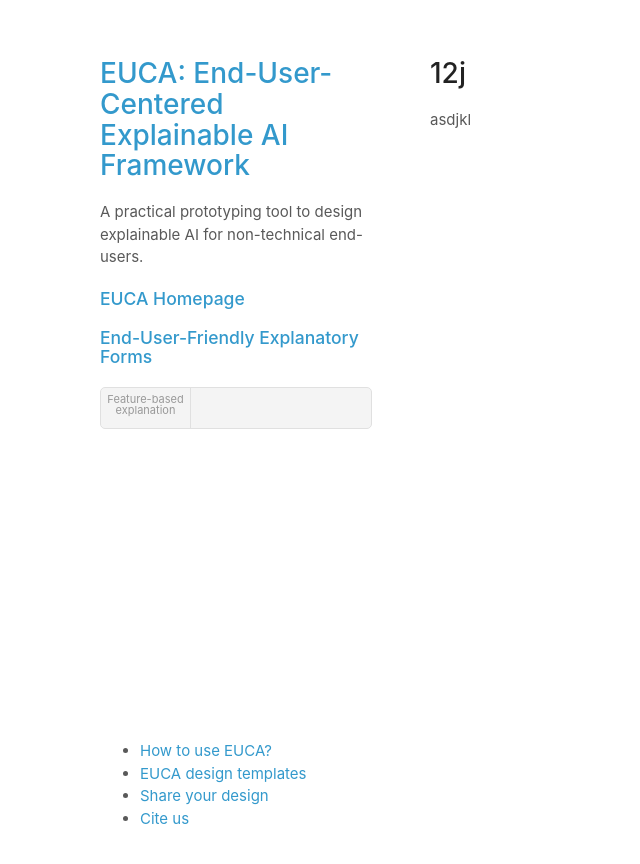
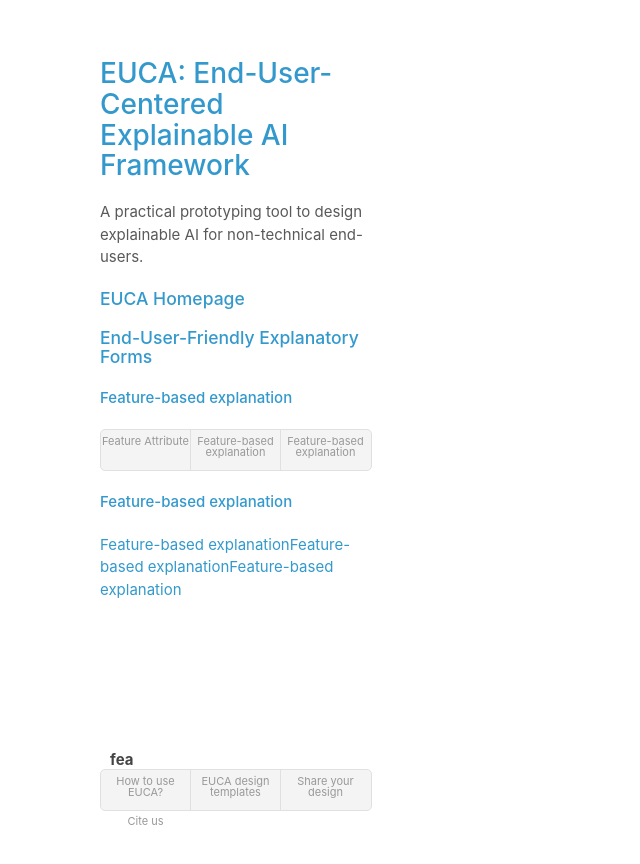
Before and after one commit to data-corentinv/end-user-xai, a Jekyll site: the page built from need.md, in a window 1280 px wide. Shown: the top 864 px of the page, without its empty margins (0-640 px from the left). Built offline with Jekyll 4.4.1, drawn with Linux system fonts in a browser that asks for light colours; our own code applies the rules of GitHub Pages for plain Markdown files.

Commit message:
Update default.html

```diff
--- a/_layouts/default.html
+++ b/_layouts/default.html
@@ -19,8 +19,18 @@
 
               <h3><a href="https://weina.me/end-user-xai">EUCA Homepage</a></h3>
               <h3><a href="explanatory_form.html">End-User-Friendly Explanatory Forms</a></h3>
+                   <h4><a href="explanatory_form.html#feature">Feature-based explanation</a></h4>
                     <ul>
+                      <li><a href="explanatory_form.html#fa">Feature Attribute</a></li>
                       <li><a href="explanatory_form.html#fa">Feature-based explanation</a></li>
+                      <li><a href="explanatory_form.html#fa">Feature-based explanation</a></li>
+                    </ul>
+                    <h4><a href="explanatory_form.html#feature">Feature-based explanation</a></h4>
+                    <table>
+                      <tr><th>fea</th></tr>
+                      <tr><a href="explanatory_form.html#fa">Feature-based explanation</a></tr>
+                      <tr><a href="explanatory_form.html#fa">Feature-based explanation</a></tr>
+                      <tr><a href="explanatory_form.html#fa">Feature-based explanation</a></tr>
                     </ul>
         </div>
 
```
